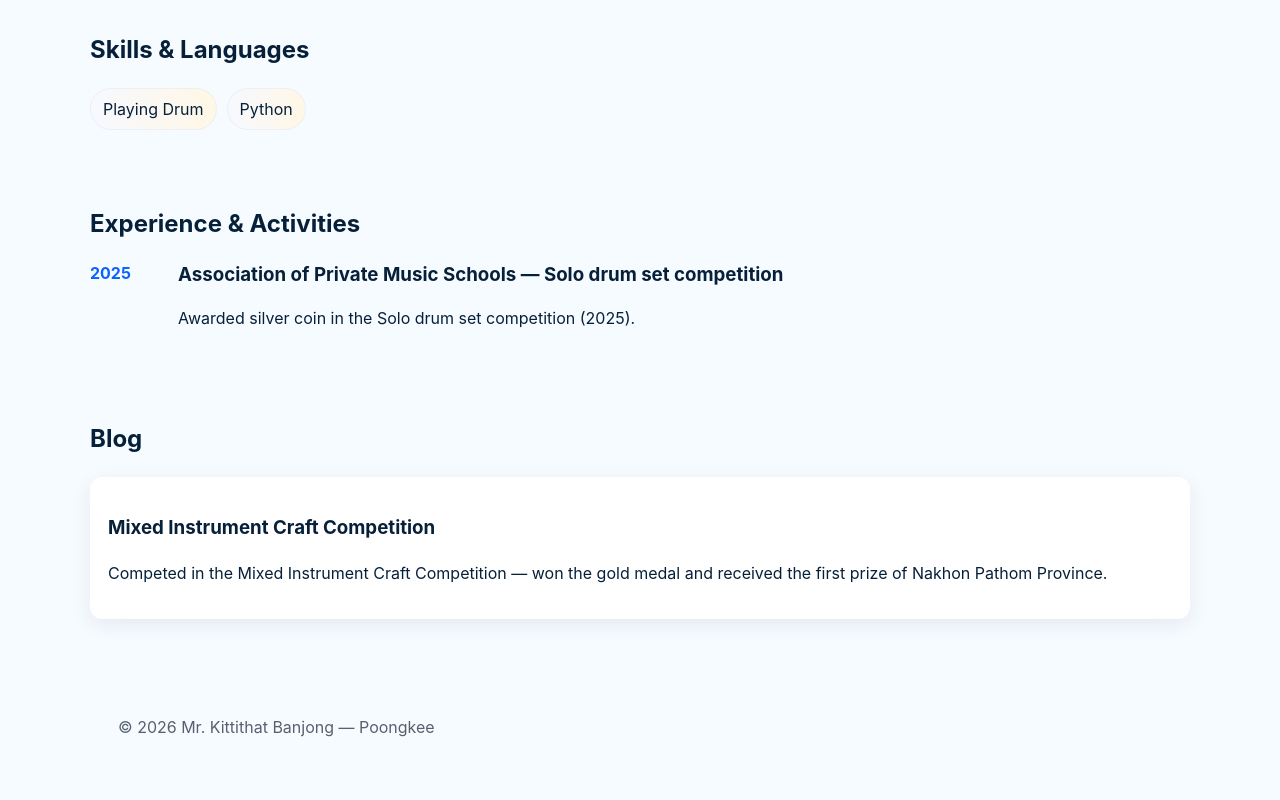
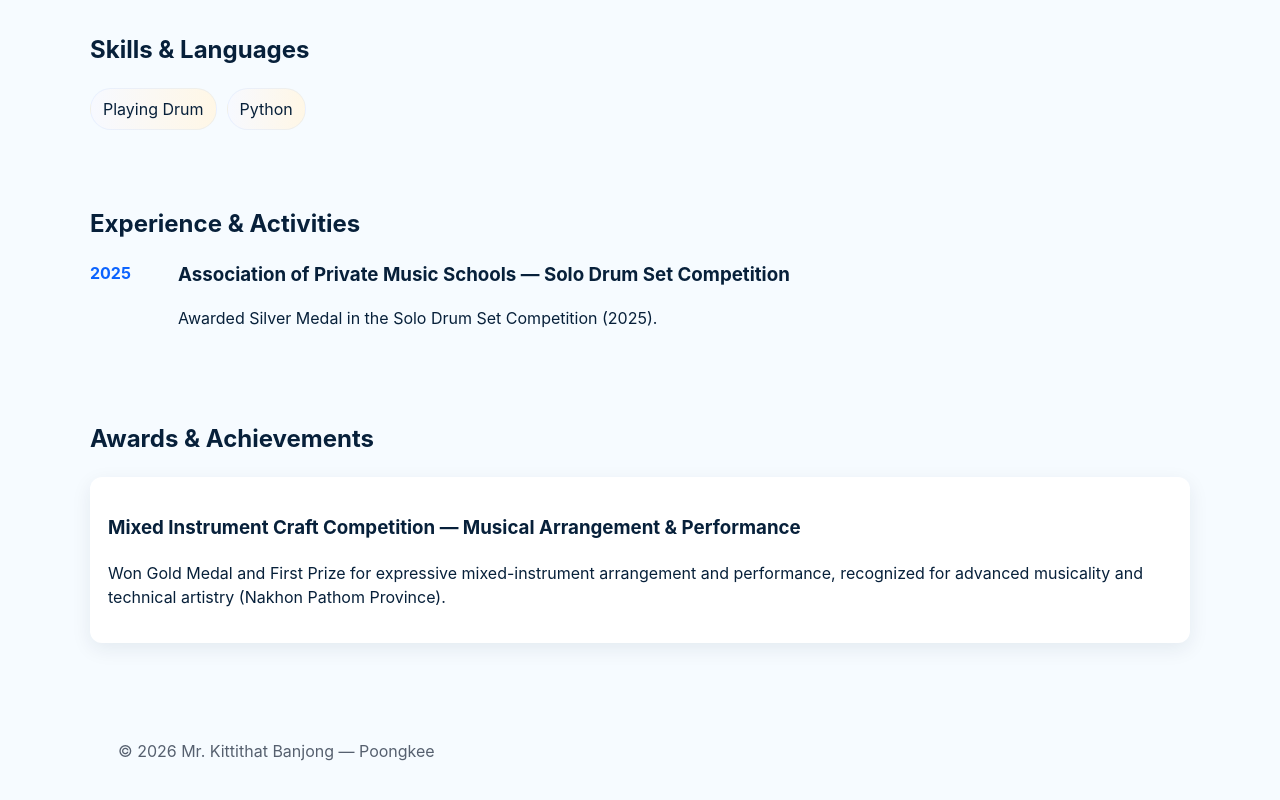
Before and after one commit to KittithatBanjong/KittithatBanjong.github.io, a plain HTML site: page index.html in a window 1280 px wide. Shown: the part 1204-2004 px from the top of the page. Drawn offline with nearby package versions, Linux system fonts and the light colour scheme.

Commit message:
Update navigation and awards section in portfolio

```diff
--- a/index.html
+++ b/index.html
@@ -21,7 +21,7 @@
           <li><a href="#education">Education</a></li>
           <li><a href="#skills">Skills</a></li>
           <li><a href="#experience">Experience</a></li>
-          <li><a href="#blog">Blog</a></li>
+          <li><a href="#awards">Awards &amp; Achievements</a></li>
         </ul>
       </nav>
       <button class="nav-toggle" aria-label="Toggle navigation" aria-expanded="false">
@@ -94,18 +94,18 @@
         <div class="timeline-item">
           <div class="timeline-year">2025</div>
           <div class="timeline-body">
-            <h3>Association of Private Music Schools — Solo drum set competition</h3>
-            <p>Awarded silver coin in the Solo drum set competition (2025).</p>
+            <h3>Association of Private Music Schools — Solo Drum Set Competition</h3>
+            <p>Awarded Silver Medal in the Solo Drum Set Competition (2025).</p>
           </div>
         </div>
       </div>
     </section>
 
-    <section id="blog" class="section container">
-      <h2>Blog</h2>
+    <section id="awards" class="section container">
+      <h2>Awards &amp; Achievements</h2>
       <article class="post card">
-        <h3>Mixed Instrument Craft Competition</h3>
-        <p>Competed in the Mixed Instrument Craft Competition — won the gold medal and received the first prize of Nakhon Pathom Province.</p>
+        <h3>Mixed Instrument Craft Competition — Musical Arrangement &amp; Performance</h3>
+        <p>Won Gold Medal and First Prize for expressive mixed-instrument arrangement and performance, recognized for advanced musicality and technical artistry (Nakhon Pathom Province).</p>
       </article>
     </section>
   </main>
```
